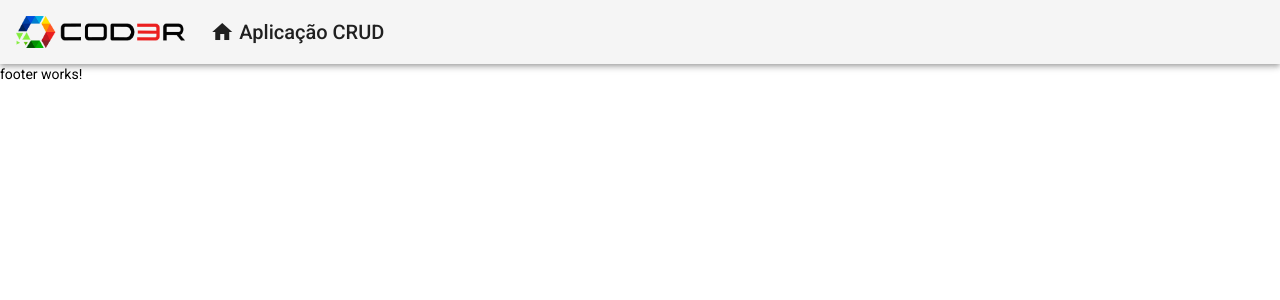
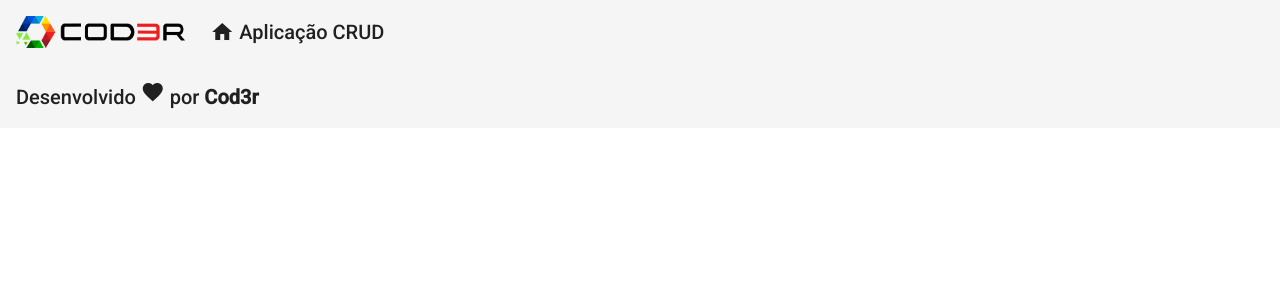
Before and after one commit to dekopossas/crud-com-angular, an Angular app in the folder frontend/: page / in a window 1280 px wide. Shown: the top 300 px of the page. Built offline with nearby package versions, Linux system fonts and the light colour scheme.

Commit message:
footer simples

```diff
--- a/frontend/src/app/components/template/footer/footer.component.html
+++ b/frontend/src/app/components/template/footer/footer.component.html
@@ -1 +1,9 @@
-<p>footer works!</p>
+<mat-toolbar>
+  <span>
+    Desenvolvido
+    <i class="material-icons">
+      favorite
+    </i>
+    por <strong>Cod<span>3</span>r</strong>
+  </span>
+</mat-toolbar>
```
